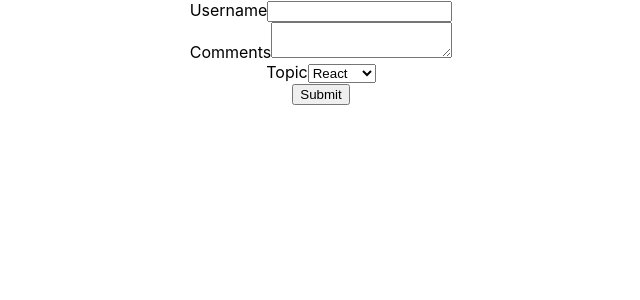
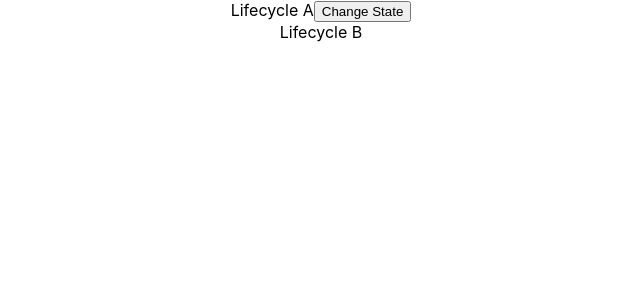
Before and after one commit to nabeelamaham/Front-End-Web, a React (Create React App) app in the folder ReactJSCourseContant/hello-world/: page / in a window 1280 px wide. Shown: the top 300 px of the page, without its empty margins (319-959 px from the left). Built offline with nearby package versions, Linux system fonts and the light colour scheme.

Commit message:
life cycle a (mounting , updating)

```diff
--- a/ReactJSCourseContant/hello-world/src/App.js
+++ b/ReactJSCourseContant/hello-world/src/App.js
@@ -17,12 +17,14 @@ import Inline from './components/Inline';
 import './appStyle.css'
 import styles from './appStyles.module.css'
  */
+import Lifecycle from './components/lifecycle';
 import Form from './components/Form'
 class App extends Component {
 render(){
   return (
  <div className="App">
-<Form />
+
+<Lifecycle/>
 
 
 
@@ -38,8 +40,8 @@ render(){
 
 
 
-
-     {/*<h1 className='error'>Error</h1>
+     {/*<Form />
+     <h1 className='error'>Error</h1>
 <h1 className={styles.success}>Success</h1>
     <Inline />
       <StyleSheet primary={true}/>
--- /dev/null
+++ b/ReactJSCourseContant/hello-world/src/components/lifecycle.js
@@ -0,0 +1,53 @@
+import React, { Component } from 'react'
+import LifecycleB from './lifecycleB'
+class lifecycle extends Component {
+    constructor(props) {
+      super(props)
+
+      this.state = {
+         name:'Nabeela'
+      }
+    console.log('lifescycle  A constructor')
+    }
+    static getDerivedStateFromProps(props,state){
+        console.log('lifecycle A  getDerivedStateFromProps')
+        return null
+    }
+
+  componentDidMount(){
+    console.log('Lifecycle A componentDidMount')
+  }
+  shouldComponentUpdate(){
+    console.log('lifecycle A shouldComponentUpdate')
+}
+
+getSnapshotBeforeUpdate(prevProps,prevState){
+    console.log('lifecycle A getSnapshotBeforeUpdate')
+return null
+}
+
+componentDidUpdate ()
+{
+    console.log('lifecycle A componentDodUpdate')
+}
+
+changeState = () => {
+    this.setState({
+        name:'Codeevolution'
+    })
+}
+
+    render() {
+
+        console.log('lifecycle A render')
+    return (
+      <div>
+        Lifecycle A
+        <button onChange={this.changeState}>Change State</button>
+        <LifecycleB />
+      </div>
+    )
+  }
+}
+
+export default lifecycle
--- /dev/null
+++ b/ReactJSCourseContant/hello-world/src/components/lifecycleB.js
@@ -0,0 +1,45 @@
+import React, { Component } from 'react'
+
+class lifecycleB extends Component {
+    constructor(props) {
+      super(props)
+
+      this.state = {
+         name:'Nabeela'
+      }
+    console.log('lifescycle B constructor')
+    }
+    static getDerivedStateFromProps(props,state){
+        console.log('lifecycle B getDerivedStateFromProps')
+        return null
+    }
+
+  componentDidMount(){
+    console.log('Lifecycle B componentDidMount')
+  }
+  shouldComponentUpdate(){
+    console.log('lifecycle B shouldComponentUpdate')
+}
+
+getSnapshotBeforeUpdate(prevProps,prevState){
+    console.log('lifecycle B getSnapshotBeforeUpdate')
+return null
+}
+
+componentDidUpdate ()
+{
+    console.log('lifecycle B componentDodUpdate')
+}
+
+    render() {
+
+        console.log('lifecycle B render')
+    return (
+      <div>
+        Lifecycle B
+      </div>
+    )
+  }
+}
+
+export default lifecycleB
```
